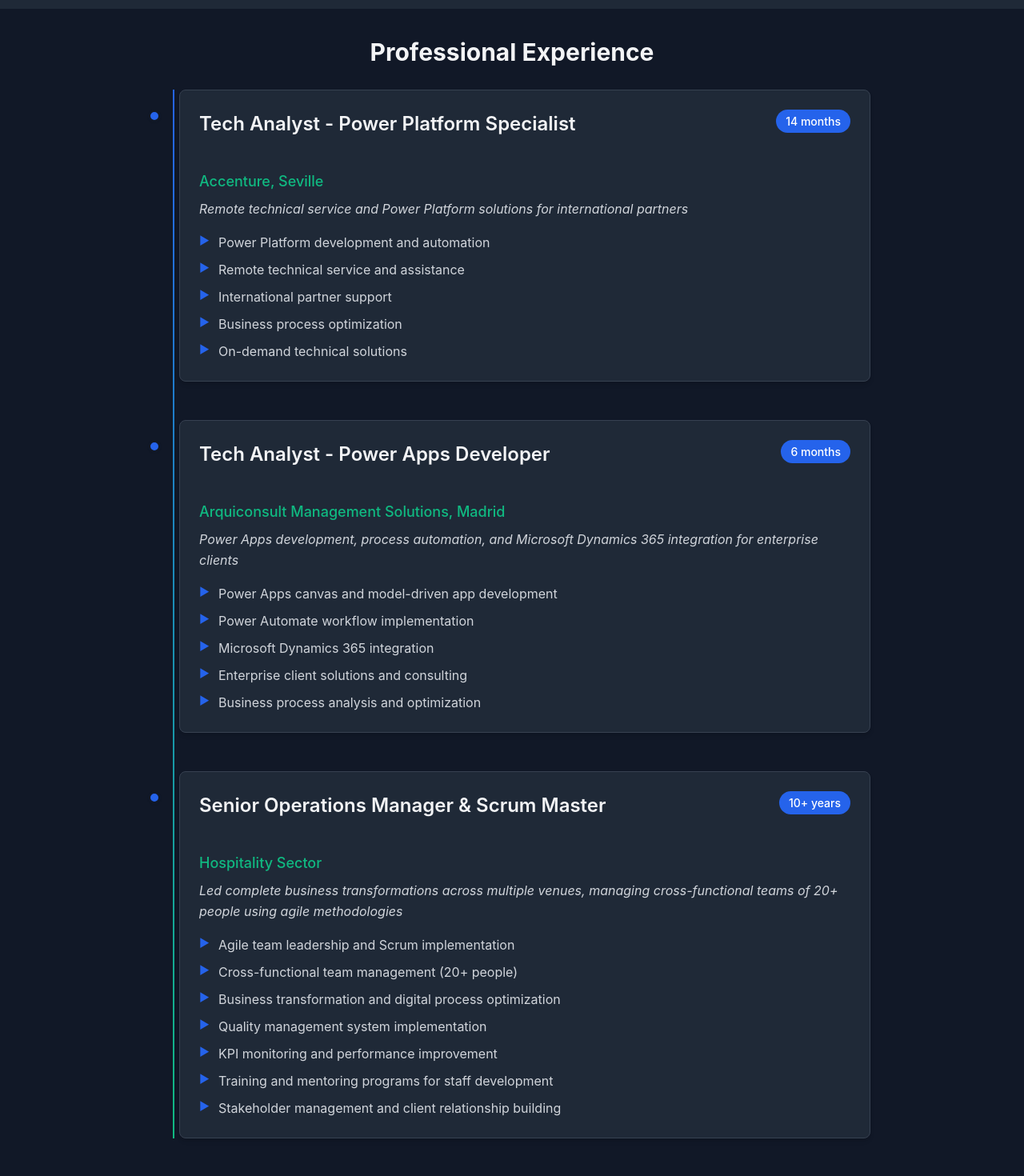
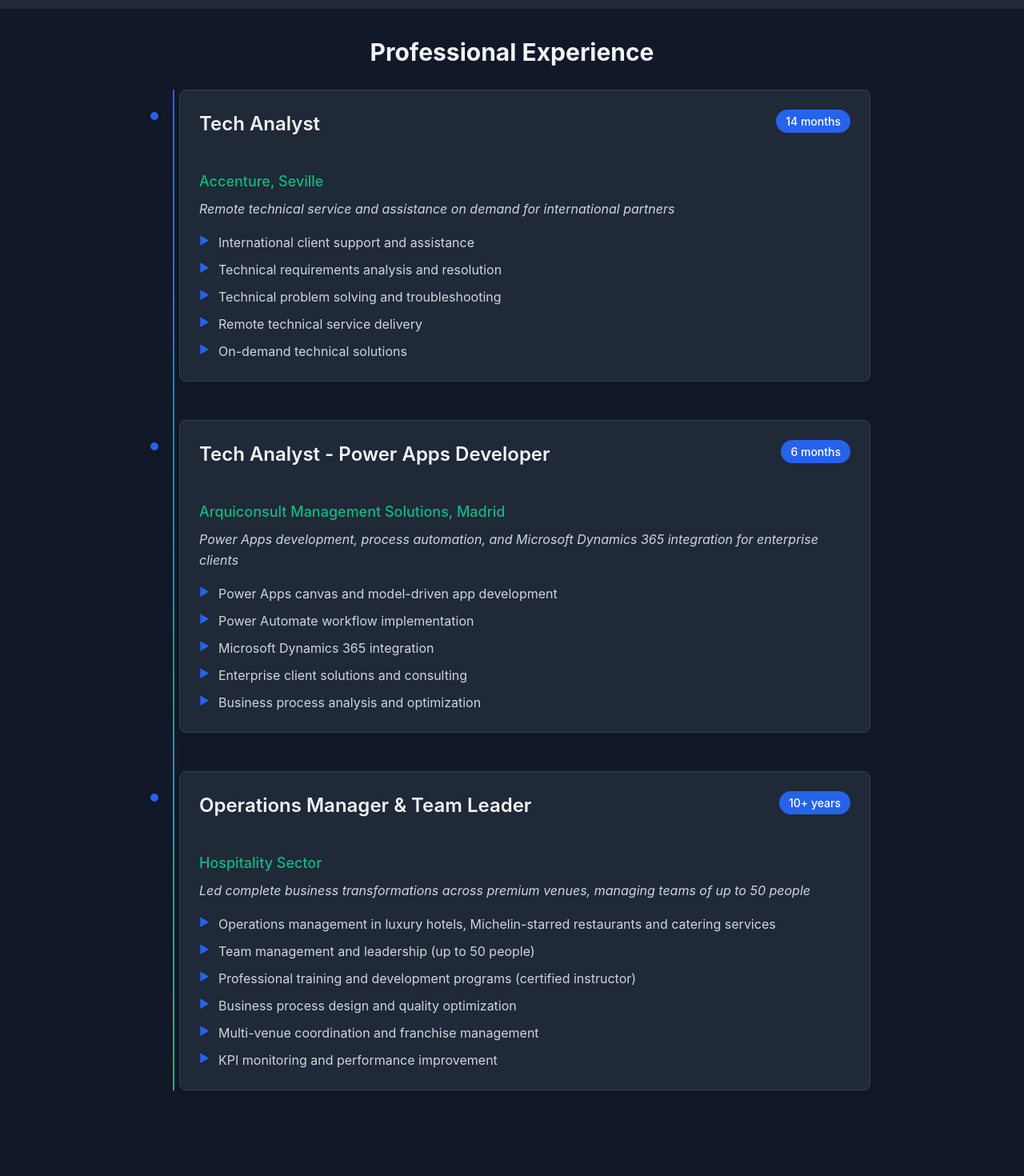
Before and after one commit to Ruben-Alvarez-Dev/portfolio, a React (Vite) app: page / in a window 1280 px wide. Shown: the part 2880-4350 px from the top of the page at 80% size. Built offline with nearby package versions, Linux system fonts and the light colour scheme.

Commit message:
experience stage 1

```diff
--- a/src/i18n/translations.js
+++ b/src/i18n/translations.js
@@ -101,15 +101,15 @@
       title: "Professional Experience",
       positions: [
         {
-          title: "Tech Analyst - Power Platform Specialist",
+          title: "Tech Analyst",
           company: "Accenture, Seville",
           duration: "14 months",
-          type: "Remote technical service and Power Platform solutions for international partners",
+          type: "Remote technical service and assistance on demand for international partners",
           responsibilities: [
-            "Power Platform development and automation",
-            "Remote technical service and assistance",
-            "International partner support",
-            "Business process optimization",
+            "International client support and assistance",
+            "Technical requirements analysis and resolution",
+            "Technical problem solving and troubleshooting",
+            "Remote technical service delivery",
             "On-demand technical solutions"
           ]
         },
@@ -127,18 +127,17 @@
           ]
         },
         {
-          title: "Senior Operations Manager & Scrum Master",
+          title: "Operations Manager & Team Leader",
           company: "Hospitality Sector",
           duration: "10+ years",
-          type: "Led complete business transformations across multiple venues, managing cross-functional teams of 20+ people using agile methodologies",
+          type: "Led complete business transformations across premium venues, managing teams of up to 50 people",
           responsibilities: [
-            "Agile team leadership and Scrum implementation",
-            "Cross-functional team management (20+ people)",
-            "Business transformation and digital process optimization",
-            "Quality management system implementation",
-            "KPI monitoring and performance improvement",
-            "Training and mentoring programs for staff development",
-            "Stakeholder management and client relationship building"
+            "Operations management in luxury hotels, Michelin-starred restaurants and catering services",
+            "Team management and leadership (up to 50 people)",
+            "Professional training and development programs (certified instructor)",
+            "Business process design and quality optimization",
+            "Multi-venue coordination and franchise management",
+            "KPI monitoring and performance improvement"
           ]
         }
       ]
@@ -296,15 +295,15 @@
       title: "Experiencia Profesional",
       positions: [
         {
-          title: "Analista Técnico - Especialista Power Platform",
+          title: "Analista Técnico",
           company: "Accenture, Sevilla",
           duration: "14 meses",
-          type: "Servicio técnico remoto y soluciones Power Platform para socios internacionales",
+          type: "Servicio técnico remoto y asistencia bajo demanda para socios internacionales",
           responsibilities: [
-            "Desarrollo y automatización en Power Platform",
-            "Servicio técnico remoto y asistencia",
-            "Soporte a socios internacionales",
-            "Optimización de procesos empresariales",
+            "Soporte y asistencia a clientes internacionales",
+            "Análisis y resolución de requerimientos técnicos",
+            "Resolución de problemas técnicos y troubleshooting",
+            "Entrega de servicios técnicos remotos",
             "Soluciones técnicas bajo demanda"
           ]
         },
@@ -322,18 +321,17 @@
           ]
         },
         {
-          title: "Gerente Senior de Operaciones y Scrum Master",
+          title: "Director de Operaciones y Líder de Equipos",
           company: "Sector Hotelero",
           duration: "10+ años",
-          type: "Lideré transformaciones empresariales completas en múltiples establecimientos, gestionando equipos multifuncionales de más de 20 personas usando metodologías ágiles",
+          type: "Lideré transformaciones empresariales completas en establecimientos premium, gestionando equipos de hasta 50 personas",
           responsibilities: [
-            "Liderazgo ágil de equipos e implementación de Scrum",
-            "Gestión de equipos multifuncionales (más de 20 personas)",
-            "Transformación empresarial y optimización de procesos digitales",
-            "Implementación de sistemas de gestión de calidad",
-            "Monitoreo de KPIs y mejora del rendimiento",
-            "Programas de formación y desarrollo de personal",
-            "Gestión de stakeholders y construcción de relaciones con clientes"
+            "Gestión de operaciones en hoteles de lujo, restaurantes con estrella Michelin y servicios de catering",
+            "Gestión y liderazgo de equipos (hasta 50 personas)",
+            "Programas de formación y desarrollo profesional (instructor certificado)",
+            "Diseño de procesos empresariales y optimización de calidad",
+            "Coordinación multi-establecimiento y gestión de franquicias",
+            "Monitoreo de KPIs y mejora del rendimiento"
           ]
         }
       ]
```
